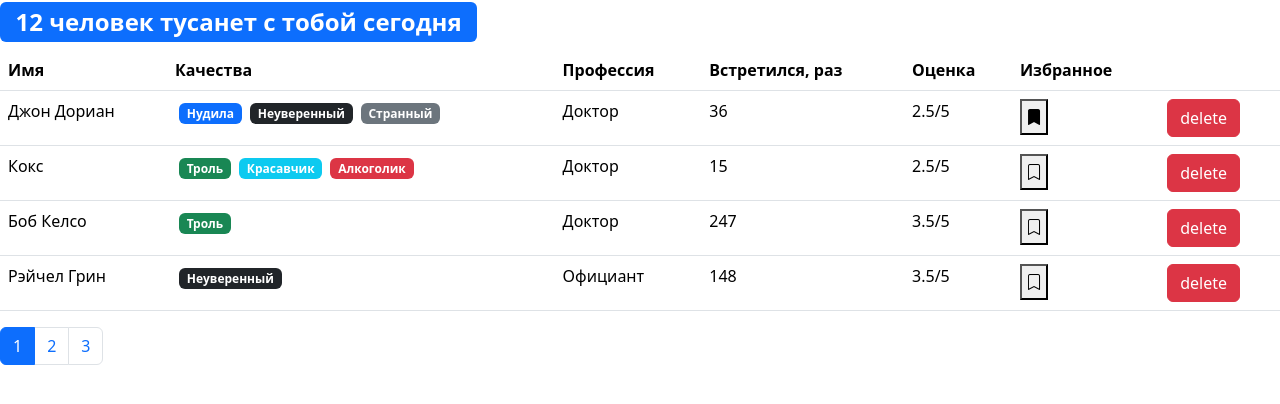
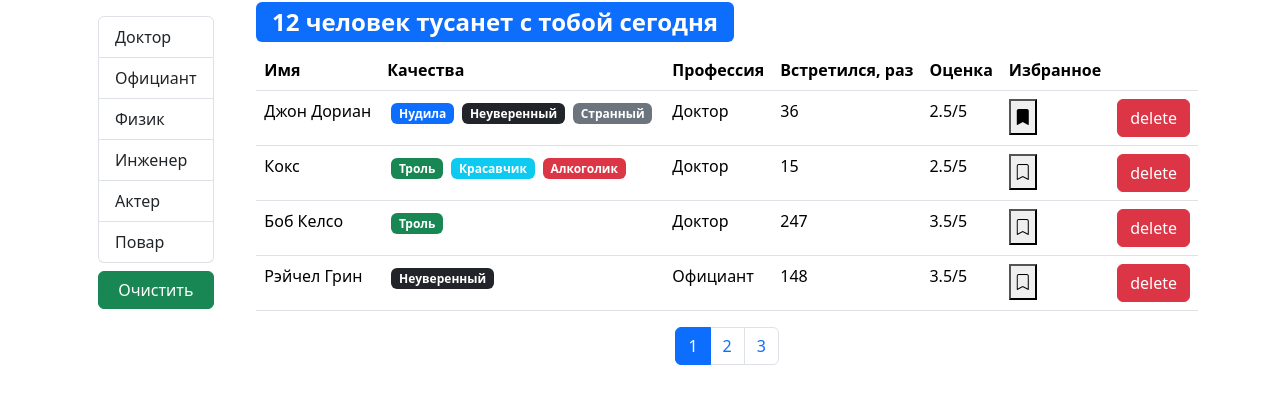
Before and after one commit to Akhad01/InstaMeet, a React (Create React App) app: page / in a window 1280 px wide. Shown: the top 404 px of the page. Built offline with nearby package versions, Linux system fonts and the light colour scheme.

Commit message:
added component filtering

```diff
--- a/src/App.js
+++ b/src/App.js
@@ -1,34 +1,31 @@
-import { useState } from "react";
-import SearchStatus from "./components/searchStatus";
-import Users from "./components/users";
-import api from "./api";
+import { useState } from 'react'
+import Users from './components/users'
+import api from './api'
 
 function App() {
-    const [users, setUsers] = useState(api.users.fetchAll());
+  const [users, setUsers] = useState(api.users.fetchAll())
 
   const handleDelete = (userId) => {
-        const userData = users.filter((user) => user._id !== userId);
-        setUsers(userData);
-    };
+    const userData = users.filter((user) => user._id !== userId)
+    setUsers(userData)
+  }
 
   const handleToggleBookmark = (id) => {
-        const elementIndex = users.findIndex((elem) => elem._id === id);
-        const newBookmark = [...users];
-        newBookmark[elementIndex].bookmark =
-            !newBookmark[elementIndex].bookmark;
-        setUsers(newBookmark);
-    };
+    const elementIndex = users.findIndex((elem) => elem._id === id)
+    const newBookmark = [...users]
+    newBookmark[elementIndex].bookmark = !newBookmark[elementIndex].bookmark
+    setUsers(newBookmark)
+  }
 
   return (
-        <div className="App">
-            <SearchStatus length={users.length} />
+    <div className="App container">
       <Users
         onToggleBookmark={handleToggleBookmark}
         users={users}
         onDelete={handleDelete}
       />
     </div>
-    );
+  )
 }
 
-export default App;
+export default App
--- /dev/null
+++ b/src/api/fake.api/professions.api.js
@@ -0,0 +1,17 @@
+export const professions = {
+  doctor: { _id: '67rdca3eeb7f6fgeed471818', name: 'Доктор' },
+  waiter: { _id: '67rdca3eeb7f6fgeed471820', name: 'Официант' },
+  physics: { _id: '67rdca3eeb7f6fgeed471814', name: 'Физик' },
+  engineer: { _id: '67rdca3eeb7f6fgeed471822', name: 'Инженер' },
+  actor: { _id: '67rdca3eeb7f6fgeed471824', name: 'Актер' },
+  cook: { _id: '67rdca3eeb7f6fgeed471829', name: 'Повар' },
+}
+
+const fetchAll = () =>
+  new Promise((resolve) => {
+    window.setTimeout(function () {
+      resolve(professions)
+    }, 2000)
+  })
+
+export default fetchAll
--- a/src/api/fake.api/user.api.js
+++ b/src/api/fake.api/user.api.js
@@ -1,11 +1,5 @@
-const professions = {
-    doctor: { _id: "67rdca3eeb7f6fgeed471818", name: "Доктор" },
-    waiter: { _id: "67rdca3eeb7f6fgeed471820", name: "Официант" },
-    physics: { _id: "67rdca3eeb7f6fgeed471814", name: "Физик" },
-    engineer: { _id: "67rdca3eeb7f6fgeed471822", name: "Инженер" },
-    actor: { _id: "67rdca3eeb7f6fgeed471824", name: "Актер" },
-    cook: { _id: "67rdca3eeb7f6fgeed471829", name: "Повар" },
-};
+import { professions } from "./professions.api";
+
 const qualities = {
     tedious: {
         _id: "67rdca3eeb7f6fgeed471198",
--- /dev/null
+++ b/src/components/groupList.jsx
@@ -0,0 +1,44 @@
+import React from 'react'
+import PropTypes from 'prop-types'
+
+const GroupList = ({
+  items,
+  valueProperty,
+  contentProperty,
+  onItemSelect,
+  selectedItem,
+}) => {
+  return (
+    <ul className="list-group">
+      {Object.keys(items).map((item) => {
+        return (
+          <li
+            className={`list-group-item ${
+              items[item] === selectedItem ? 'active' : ''
+            }`}
+            key={items[item][valueProperty]}
+            onClick={() => onItemSelect(items[item])}
+            role="button"
+          >
+            {items[item][contentProperty]}
+          </li>
+        )
+      })}
+    </ul>
+  )
+}
+
+GroupList.defaultProps = {
+  valueProperty: '_id',
+  contentProperty: 'name',
+}
+
+GroupList.propTypes = {
+  items: PropTypes.object.isRequired,
+  valueProperty: PropTypes.string.isRequired,
+  contentProperty: PropTypes.string.isRequired,
+  onItemSelect: PropTypes.func,
+  selectedItem: PropTypes.object,
+}
+
+export default GroupList
--- a/src/components/users.jsx
+++ b/src/components/users.jsx
@@ -1,22 +1,64 @@
-import React, { useState } from "react";
-import Pagination from "./pagination";
-import User from "./user";
-import { paginate } from "../api/paginate";
+import React, { useState, useEffect } from 'react'
+import Pagination from './pagination'
+import User from './user'
+import api from '../api/index'
+import { paginate } from '../utils/paginate'
+import GroupList from './groupList'
+import SearchStatus from '../components/searchStatus'
 
 const Users = ({ users, ...rest }) => {
-    const count = users.length;
-    const pageSize = 4;
+  const [currentPage, setCurrentPage] = useState(1)
+  const [professions, setProfession] = useState(api.professions())
+  const [selectedProf, setSelectedProf] = useState()
 
-    const [currentPage, setCurrentPage] = useState(1);
+  const pageSize = 4
+
+  useEffect(() => {
+    api.professions().then((data) => setProfession(data))
+  }, [])
+
+  useEffect(() => {
+    setCurrentPage(1)
+  }, [selectedProf])
+
+  const handleProfessinSelect = (item) => {
+    console.log('item', item)
+    setSelectedProf(item)
+  }
 
   const handlePageChange = (pageIndex) => {
-        setCurrentPage(pageIndex);
-    };
+    setCurrentPage(pageIndex)
+  }
 
-    const userCrop = paginate(users, currentPage, pageSize);
+  const filteredUsers = selectedProf
+    ? users.filter((user) => user.profession === selectedProf)
+    : users
+
+  const count = filteredUsers.length
+
+  const userCrop = paginate(filteredUsers, currentPage, pageSize)
+
+  const clearFilter = () => {
+    setSelectedProf()
+  }
 
   return (
-        <>
+    <div className="d-flex justify-content-between">
+      {professions && (
+        <div className="d-flex flex-column flex-shrink-0 p-3">
+          <GroupList
+            selectedItem={selectedProf}
+            items={professions}
+            onItemSelect={handleProfessinSelect}
+          />
+          <button className="btn btn-success mt-2" onClick={clearFilter}>
+            Очистить
+          </button>
+        </div>
+      )}
+
+      <div className="d-flex flex-column">
+        <SearchStatus length={count} />
         {count > 0 && (
           <table className="table">
             <thead>
@@ -32,19 +74,22 @@
             </thead>
             <tbody>
               {userCrop.map((user) => {
-                            return <User key={user._id} {...rest} {...user} />;
+                return <User key={user._id} {...rest} {...user} />
               })}
             </tbody>
           </table>
         )}
+        <div className="d-flex justify-content-center">
           <Pagination
             itemsCount={count}
             pageSize={pageSize}
             currentPage={currentPage}
             onPageChange={handlePageChange}
           />
-        </>
-    );
-};
+        </div>
+      </div>
+    </div>
+  )
+}
 
-export default Users;
+export default Users
```
Also changed, not shown: src/api/index.js (+6 -4 lines), .eslintrc.js (deleted), .prettierrc.js (deleted), src/utils/paginate.js (renamed from src/api/paginate.js). Lines whose indentation alone changed are shown as unchanged.
